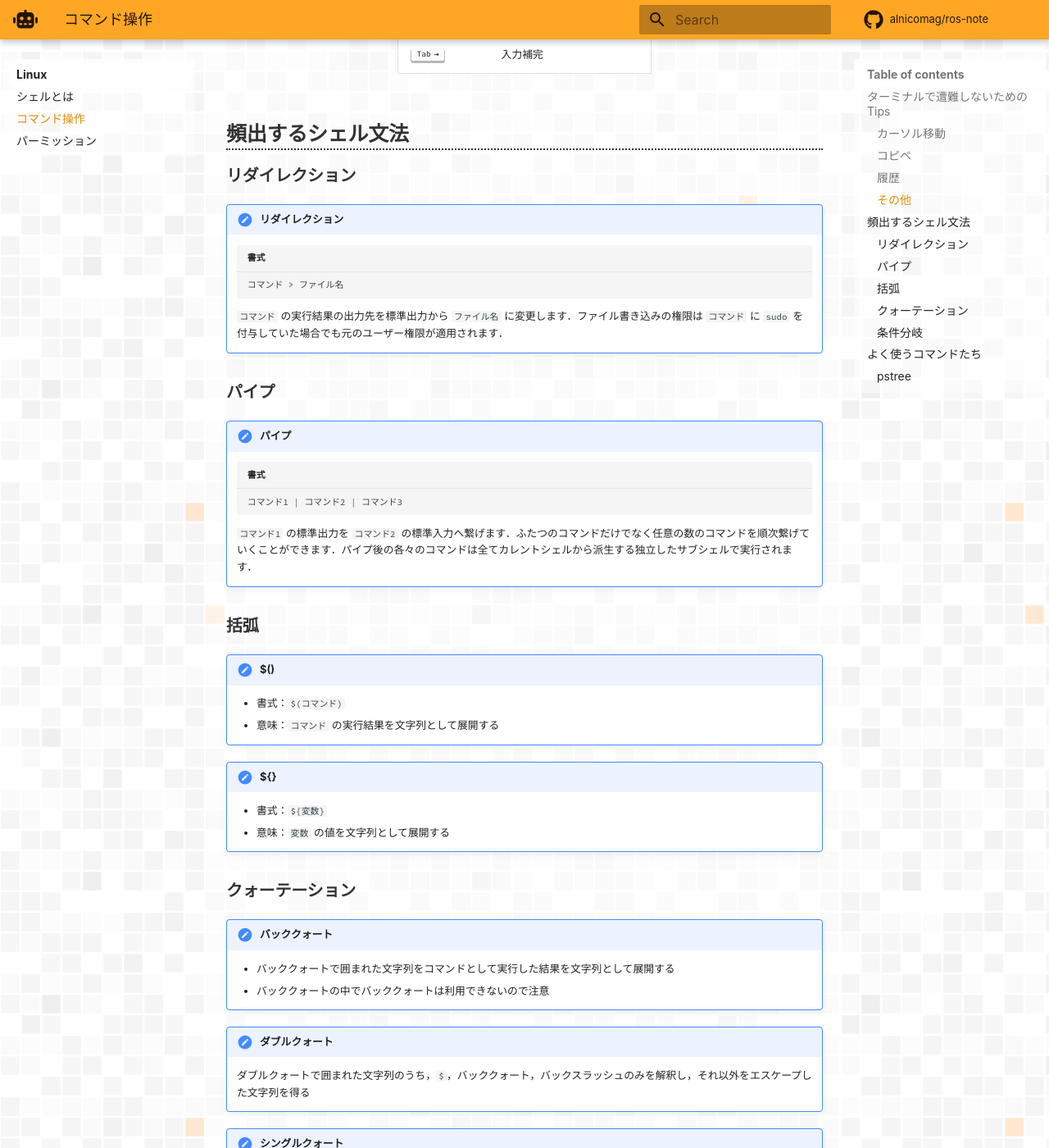
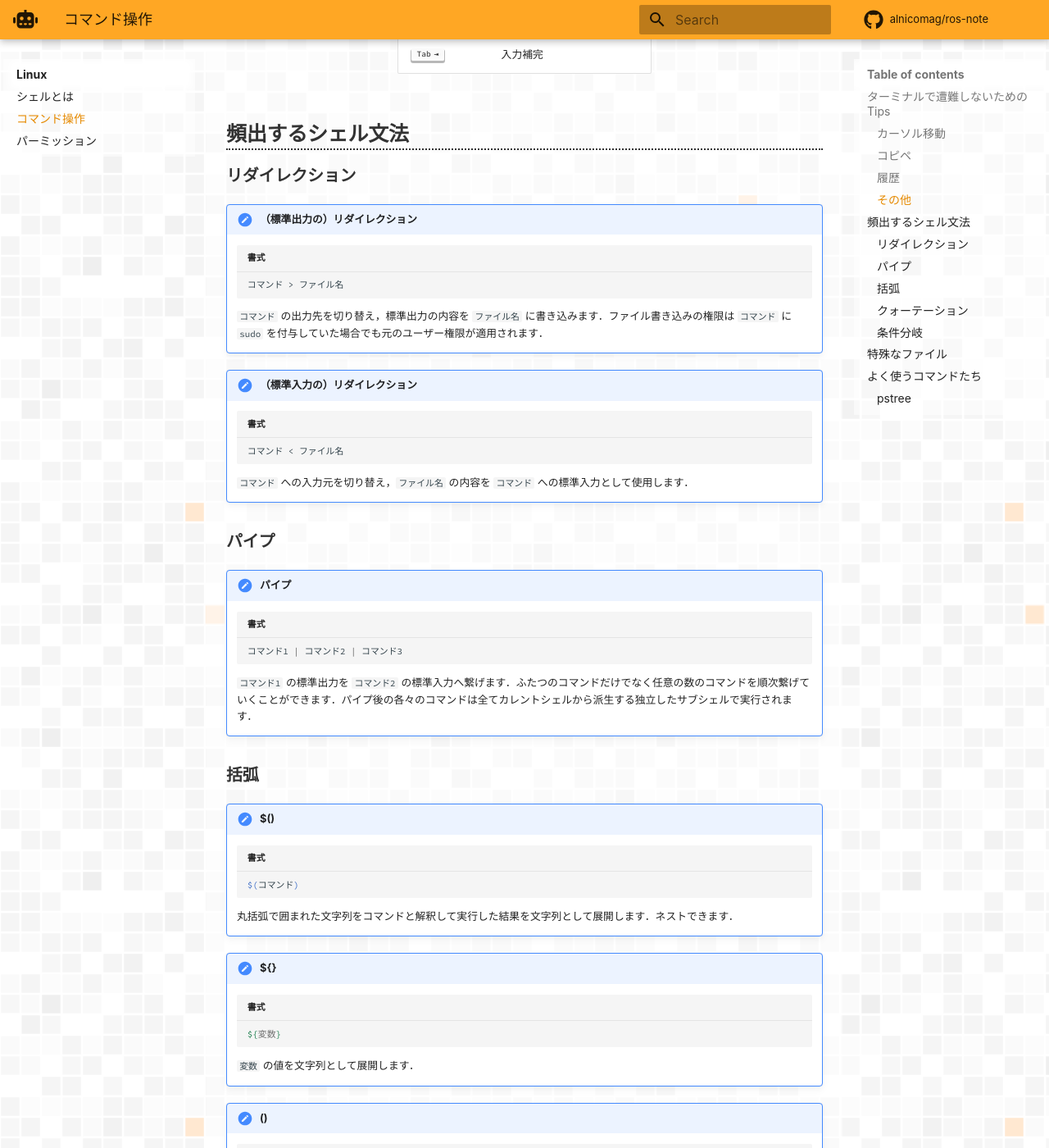
Before and after one commit to alnicomag/ros-note, an MkDocs documentation site: the page built from docs/linux_literacy/command.md, in a window 1280 px wide and 1400 px high, scrolled down 1284 px. Shown: the whole window at 82% size. Built offline with MkDocs 1.6.1 and Material for MkDocs 9.7.7, drawn with Linux system fonts in a browser that asks for light colours; some web fonts are replaced; comment, search, counter and statistics services are not loaded; some of the changed text lies outside the part shown.

Commit message:
Update articles

````diff
--- a/docs/linux_literacy/command.md
+++ b/docs/linux_literacy/command.md
@@ -39,11 +39,17 @@
 
 ### リダイレクション
 
-!!! note "リダイレクション"
+!!! note "（標準出力の）リダイレクション"
     ``` bash title="書式"
     コマンド > ファイル名
     ```
-    `コマンド` の実行結果の出力先を標準出力から `ファイル名` に変更します．ファイル書き込みの権限は `コマンド` に `sudo` を付与していた場合でも元のユーザー権限が適用されます．
+    `コマンド` の出力先を切り替え，標準出力の内容を `ファイル名` に書き込みます．ファイル書き込みの権限は `コマンド` に `sudo` を付与していた場合でも元のユーザー権限が適用されます．
+
+!!! note "（標準入力の）リダイレクション"
+    ``` bash title="書式"
+    コマンド < ファイル名
+    ```
+    `コマンド` への入力元を切り替え，`ファイル名` の内容を `コマンド` への標準入力として使用します．
 
 ### パイプ
 
@@ -56,18 +62,30 @@
 ### 括弧
 
 !!! note "$()"
-    - 書式：`$(コマンド)`
-    - 意味：`コマンド` の実行結果を文字列として展開する
+    ``` bash title="書式"
+    $(コマンド)
+    ```
+    丸括弧で囲まれた文字列をコマンドと解釈して実行した結果を文字列として展開します．ネストできます．
 
 !!! note "${}"
-    - 書式：`${変数}`
-    - 意味：`変数` の値を文字列として展開する
+    ``` bash title="書式"
+    ${変数}
+    ```
+    `変数` の値を文字列として展開します．
+
+!!! note "()"
+    ``` bash title="書式"
+    (コマンド1; コマンド2)
+    ```
+    丸括弧で囲まれた複数のコマンドをサブシェル内で実行します．
 
 ### クォーテーション
 
 !!! note "バッククォート"
-    - バッククォートで囲まれた文字列をコマンドとして実行した結果を文字列として展開する
-    - バッククォートの中でバッククォートは利用できないので注意
+    ``` bash title="書式"
+    `コマンド`
+    ```
+    バッククォートで囲まれた文字列をコマンドと解釈して実行した結果を文字列として展開します．バッククォート同士でネストはできません．
 
 !!! note "ダブルクォート"
     ダブルクォートで囲まれた文字列のうち，`$`，バッククォート，バックスラッシュのみを解釈し，それ以外をエスケープした文字列を得る
@@ -88,6 +106,10 @@
     コマンド1 || コマンド2
     ```
     コマンド1が失敗した場合のみ，コマンド2を実行する
+
+## 特殊なファイル
+
+/dev/null
 
 ## よく使うコマンドたち
 
````
Also changed, not shown: other parts of docs/linux_literacy/command.md (+6 -0 lines), docs/index.md (+1 -1 lines), docs/linux_literacy/permission.md (+8 -0 lines), docs/ros_basic/outline.md (+6 -1 lines).
